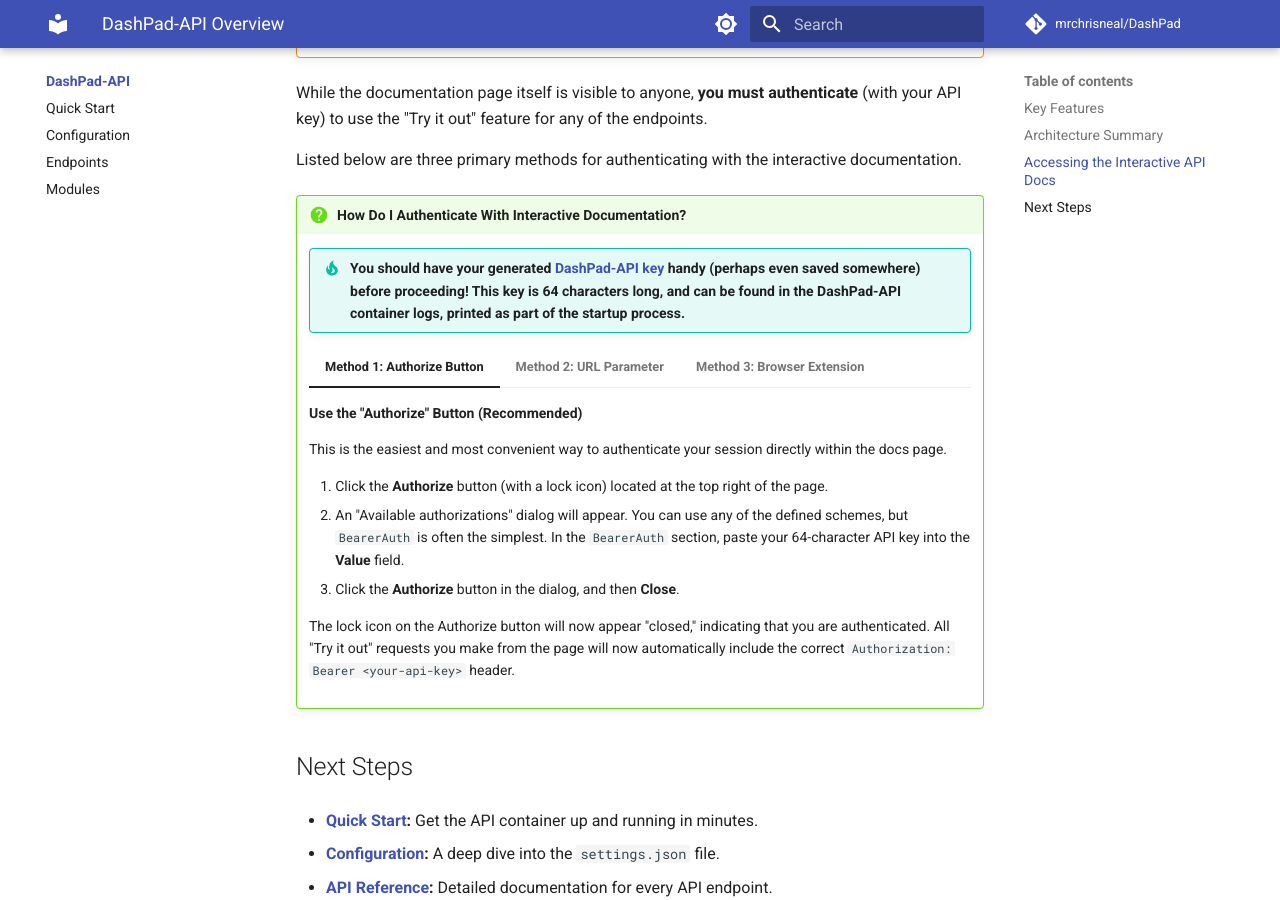
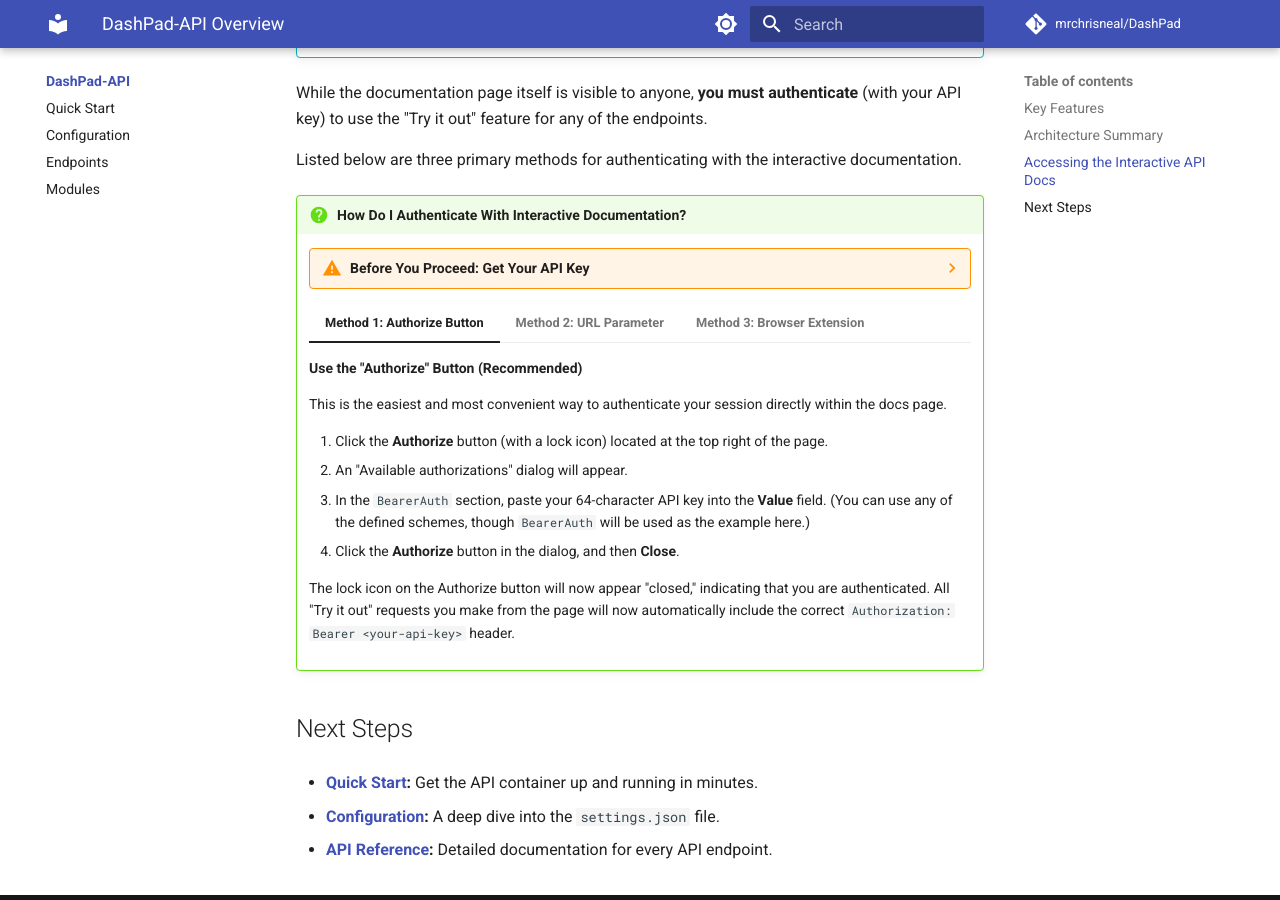
Before and after one commit to mrchrisneal/DashPad, an MkDocs documentation site: the page built from docs/api/index.md, in a window 1280 px wide and 900 px high, scrolled down 2265 px. Built offline with MkDocs 1.6.1 and Material for MkDocs 9.7.7, drawn with Linux system fonts in a browser that asks for light colours; comment, search, counter and statistics services are not loaded; part of the change alters nothing that is shown; some of the changed text lies outside the part shown.

```diff
--- a/docs/api/index.md
+++ b/docs/api/index.md
@@ -9,7 +9,7 @@ The DashPad-API is a lightweight, secure, and efficient backend service built wi
 !!! abstract "Important Concepts"
 
     - **Purpose:** DashPad-API is the backend data collector. It runs on a server, gathers metrics, and provides them to the web interface.
-    - **Deployment:** The API container **must** run directly on the Linux server you want to monitor. It cannot be deployed to a separate machine or a cloud service.
+    - **Deployment:** The API container **must** run directly on the Linux-based server you want to monitor. It should never be deployed to a cloud service.
     - **Configuration:** All configuration is managed through a single `settings.json` file, giving you granular control over every aspect of data collection.
     - **Data Sources:** It intelligently pulls data from multiple sources, including direct system files (`/proc`, `/sys`) and the Netdata API, with automatic fallback (assuming a valid Netdata instance is installed/running).
     - **Security:** Communication is secured with HTTPS and a mandatory 64-character API key, both of which are automatically generated on first run.
@@ -60,7 +60,7 @@ Access the interactive documentation at:
 
 `https://<your_server_ip>:5241/docs`
 
-!!! warning "Authentication Notice"
+!!! info "Authentication Notice"
     At the top of the interactive docs page, you will see text stating that authentication is required. While the documentation page is public, interacting with the API (using interactive demos) requires authentication.
 
 While the documentation page itself is visible to anyone, **you must authenticate** (with your API key) to use the "Try it out" feature for any of the endpoints.
@@ -69,7 +69,12 @@ Listed below are three primary methods for authenticating with the interactive d
 
 !!! question "How Do I Authenticate With Interactive Documentation?"
 
-    !!! tip "You should have your generated [**DashPad-API key**](./quick-start/#step-3-find-your-api-key-and-ssl-fingerprint) handy (perhaps even saved somewhere) before proceeding! This key is 64 characters long, and can be found in the DashPad-API container logs, printed as part of the startup process."
+    ??? warning "Before You Proceed: Get Your API Key"
+        You should have your generated [**DashPad-API key**](./quick-start/#step-3-find-your-api-key-and-ssl-fingerprint) handy (perhaps even saved somewhere) before proceeding. This key is 64 hexacedimal characters long, and can be found in the DashPad-API container logs, printed as part of the startup process.
+
+        Your API key should resemble the string of characters below:
+
+        `1234567890abcdef1234567890abcdef1234567890abcdef1234567890abcdef`
 
     === "Method 1: Authorize Button"
 
@@ -78,8 +83,9 @@ Listed below are three primary methods for authenticating with the interactive d
         This is the easiest and most convenient way to authenticate your session directly within the docs page.
 
         1. Click the **Authorize** button (with a lock icon) located at the top right of the page.
-        2. An "Available authorizations" dialog will appear. You can use any of the defined schemes, but `BearerAuth` is often the simplest. In the `BearerAuth` section, paste your 64-character API key into the **Value** field.
-        3. Click the **Authorize** button in the dialog, and then **Close**.
+        2. An "Available authorizations" dialog will appear.
+        3. In the `BearerAuth` section, paste your 64-character API key into the **Value** field. (You can use any of the defined schemes, though `BearerAuth` will be used as the example here.)
+        4. Click the **Authorize** button in the dialog, and then **Close**.
 
         The lock icon on the Authorize button will now appear "closed," indicating that you are authenticated. All "Try it out" requests you make from the page will now automatically include the correct `Authorization: Bearer <your-api-key>` header.
 
@@ -92,7 +98,7 @@ Listed below are three primary methods for authenticating with the interactive d
         Simply append `?apikey=` followed by your key to the URL:
         `https://<your_server_ip>:5241/docs?apikey=<YOUR_API_KEY>`
 
-        !!! warning "While convenient, be mindful of sharing URLs that contain your API key."
+        !!! danger "While convenient, be mindful of who you share these URLs with (API keys are like passwords)."
 
     === "Method 3: Browser Extension"
 
```
